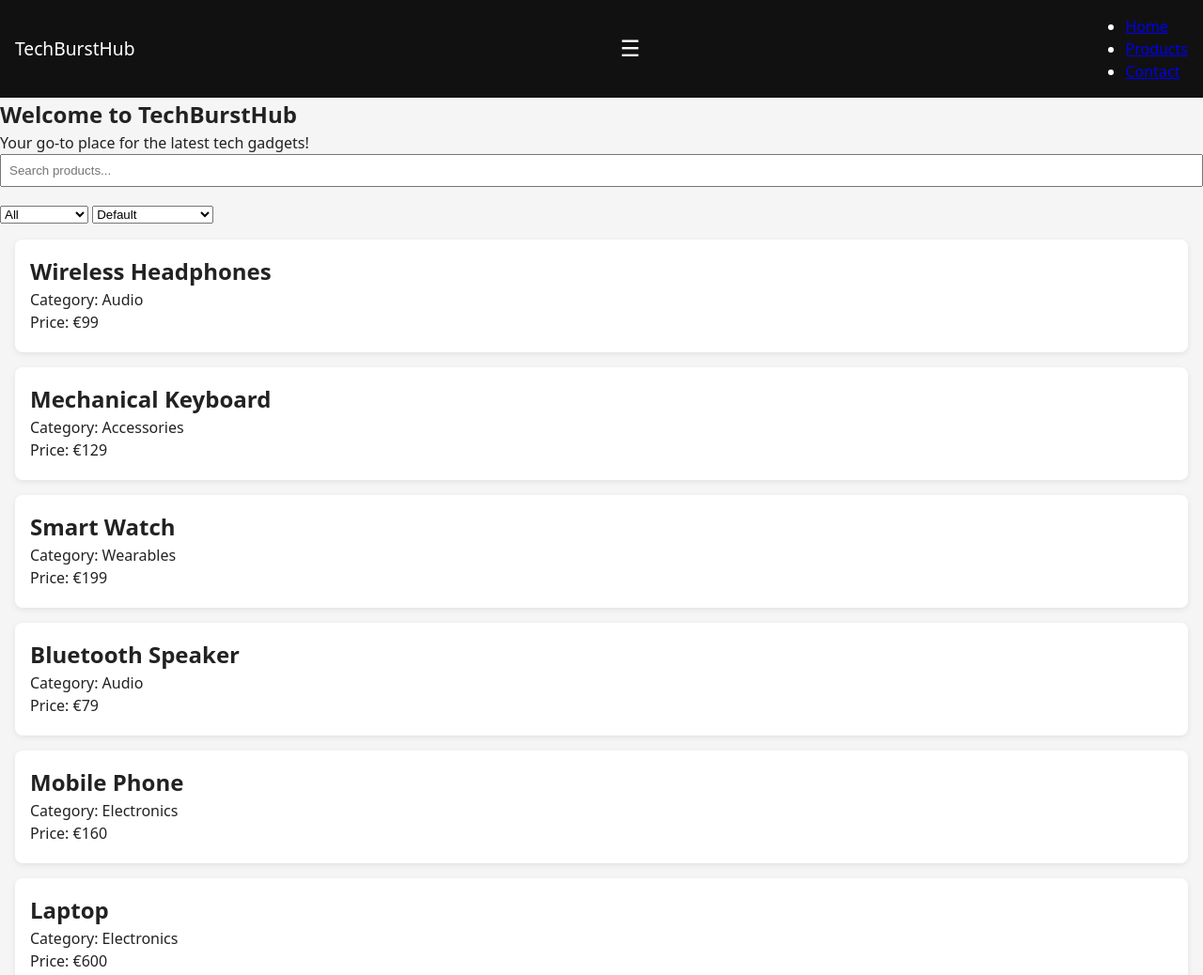
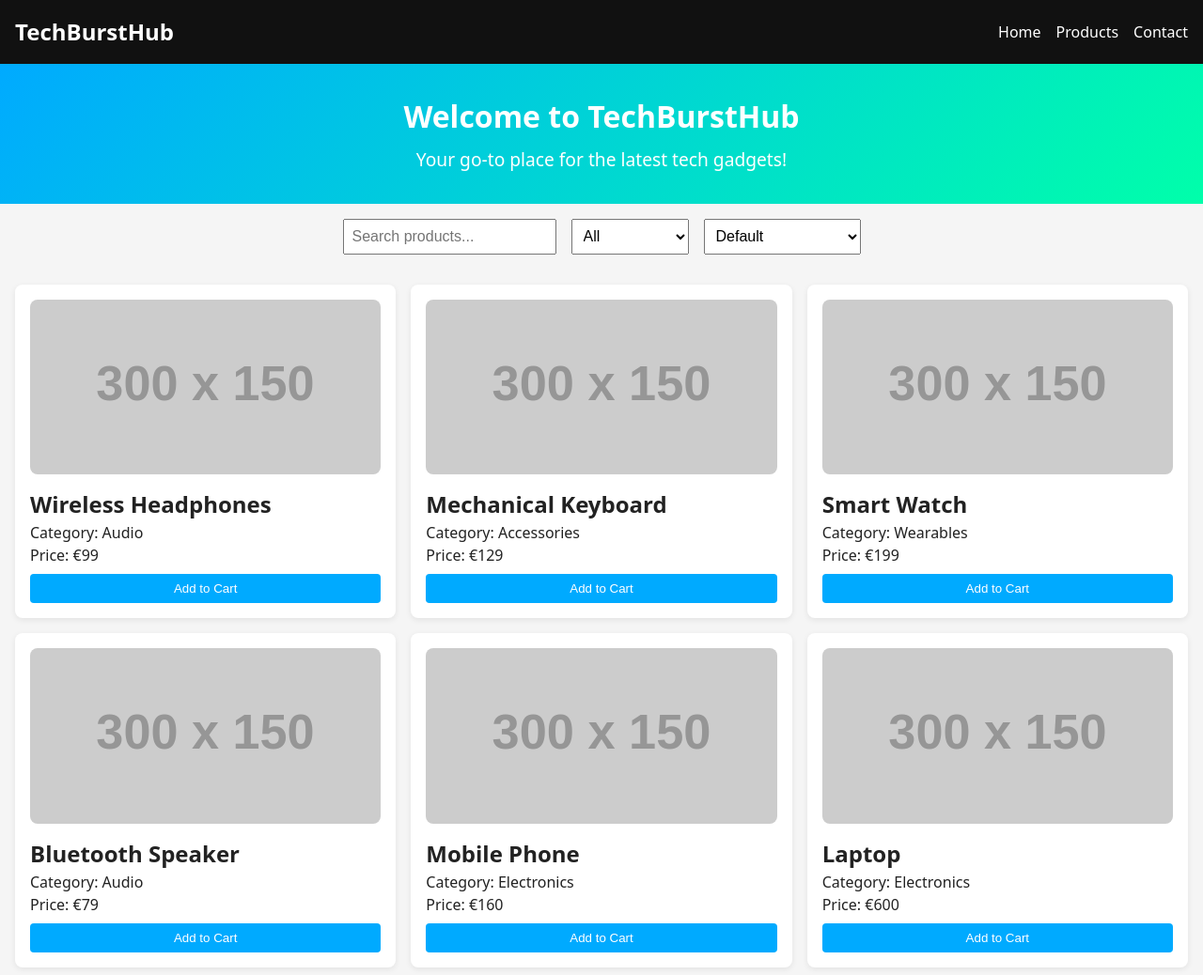
Before and after one commit to Ifo816/Frontend-Demo, a plain HTML site: page index.html in a window 1280 px wide. Shown: the top 1038 px of the page at 94% size. Drawn offline with Linux system fonts and the light colour scheme; placeholder pictures from the web are drawn by us.

Commit message:
Initial commit

```diff
--- a/script.js
+++ b/script.js
@@ -2,13 +2,13 @@
 // DATA
 // =======================
 const products = [
-  { id: 1, title: "Wireless Headphones", category: "Audio", price: 99 },
-  { id: 2, title: "Mechanical Keyboard", category: "Accessories", price: 129 },
-  { id: 3, title: "Smart Watch", category: "Wearables", price: 199 },
-  { id: 4, title: "Bluetooth Speaker", category: "Audio", price: 79 },
-  { id: 5, title: "Mobile Phone", category: "Electronics", price: 160 },
-  { id: 6, title: "Laptop", category: "Electronics", price: 600 },
-  { id: 7, title: "Mouse", category: "Accessories", price: 30 },
+  { id: 1, title: "Wireless Headphones", category: "Audio", price: 99, image: "https://via.placeholder.com/300x150?text=Headphones" },
+  { id: 2, title: "Mechanical Keyboard", category: "Accessories", price: 129, image: "https://via.placeholder.com/300x150?text=Keyboard" },
+  { id: 3, title: "Smart Watch", category: "Wearables", price: 199, image: "https://via.placeholder.com/300x150?text=Smart+Watch" },
+  { id: 4, title: "Bluetooth Speaker", category: "Audio", price: 79, image: "https://via.placeholder.com/300x150?text=Speaker" },
+  { id: 5, title: "Mobile Phone", category: "Electronics", price: 160, image: "https://via.placeholder.com/300x150?text=Phone" },
+  { id: 6, title: "Laptop", category: "Electronics", price: 600, image: "https://via.placeholder.com/300x150?text=Laptop" },
+  { id: 7, title: "Mouse", category: "Accessories", price: 30, image: "https://via.placeholder.com/300x150?text=Mouse" },
 ];
 
 // =======================
@@ -18,6 +18,15 @@ const productsContainer = document.querySelector(".products");
 const searchInput = document.getElementById("search");
 const categorySelect = document.getElementById("category");
 const sortSelect = document.getElementById("sort");
+const menuBtn = document.querySelector(".menu-btn");
+const navLinks = document.querySelector(".nav-links");
+
+// =======================
+// TOGGLE MOBILE MENU
+// =======================
+menuBtn.addEventListener("click", () => {
+  navLinks.classList.toggle("show");
+});
 
 // =======================
 // UI HELPERS
@@ -46,9 +55,11 @@ function renderProducts(productList) {
     card.className = "product-card";
 
     card.innerHTML = `
+      <img src="${product.image}" alt="${product.title}">
       <h2>${product.title}</h2>
       <p>Category: ${product.category}</p>
       <p>Price: €${product.price}</p>
+      <button>Add to Cart</button>
     `;
 
     productsContainer.appendChild(card);
@@ -89,11 +100,10 @@ function updateProducts() {
 }
 
 // =======================
-// LOAD PRODUCTS
+// INIT
 // =======================
 function loadProducts() {
   showLoading();
-
   setTimeout(() => {
     try {
       renderProducts(products);
@@ -103,14 +113,8 @@ function loadProducts() {
   }, 800);
 }
 
-// =======================
-// EVENT LISTENERS
-// =======================
 searchInput.addEventListener("input", updateProducts);
 categorySelect.addEventListener("change", updateProducts);
 sortSelect.addEventListener("change", updateProducts);
 
-// =======================
-// INIT
-// =======================
 loadProducts();
--- a/styles.css
+++ b/styles.css
@@ -1,73 +1,190 @@
-/*clean base*/
-
-*{
+/* ===== Base Reset ===== */
+* {
   margin: 0;
   padding: 0;
   box-sizing: border-box;
 }
 
-body{
+body {
   font-family: system-ui, sans-serif;
   background-color: #f5f5f5;
   color: #222;
   line-height: 1.5;
-
 }
 
-/*Navbar(Mobile First)*/
-
-.header{
+/* ===== Header / Navbar ===== */
+.header {
   background-color: #111;
-    color:white
+  color: white;
 }
 
-.nav{
+.nav {
   display: flex;
   justify-content: space-between;
   align-items: center;
   padding: 1rem;
 }
 
-.logo{
+.logo {
+  font-size: 1.5rem;
+  font-weight: bold;
+}
+
+.menu-btn {
+  font-size: 1.8rem;
+  background: none;
+  border: none;
+  color: white;
+  cursor: pointer;
+  display: none;
+}
+
+.nav-links {
+  list-style: none;
+  display: flex;
+  gap: 1rem;
+}
+
+.nav-links a {
+  text-decoration: none;
+  color: white;
+  transition: color 0.3s;
+}
+
+.nav-links a:hover {
+  color: #00aaff;
+}
+
+/* ===== Hero Section ===== */
+.hero {
+  text-align: center;
+  padding: 2rem 1rem;
+  background: linear-gradient(135deg, #00aaff, #00ffaa);
+  color: white;
+}
+
+.hero h1 {
+  font-size: 2rem;
+  margin-bottom: 0.5rem;
+}
+
+.hero p {
   font-size: 1.2rem;
 }
 
-.menu-btn{
-    font-size: 1.5rem;
-    background: none;
-    border: none;
-    color:white;
-    cursor: pointer;
+/* ===== Filters ===== */
+.filters {
+  display: flex;
+  flex-wrap: wrap;
+  gap: 1rem;
+  padding: 1rem;
+  justify-content: center;
 }
-/*Product Grid(Mobile First)*/
 
-.main{
+.filters input, .filters select {
+  padding: 0.5rem;
+  font-size: 1rem;
+}
+
+/* ===== Products Grid ===== */
+.main {
   padding: 1rem;
 }
 
-.products{
+.products {
   display: grid;
   grid-template-columns: 1fr;
   gap: 1rem;
 }
 
-.product-card{
+.product-card {
   background-color: white;
   padding: 1rem;
   border-radius: 8px;
-    min-height: 120px;
-    box-shadow:  0 2px 6px rgba(0, 0, 0, 0.08);
+  min-height: 180px;
+  box-shadow: 0 2px 6px rgba(0,0,0,0.08);
+  transition: transform 0.3s, box-shadow 0.3s;
 }
 
-.footer{
+.product-card:hover {
+  transform: scale(1.03);
+  box-shadow: 0 6px 15px rgba(0,0,0,0.2);
+}
+
+.product-card img {
+  width: 100%;
+  border-radius: 8px;
+  margin-bottom: 0.5rem;
+}
+
+.product-card button {
+  margin-top: 0.5rem;
+  padding: 0.5rem;
+  width: 100%;
+  background-color: #00aaff;
+  border: none;
+  color: white;
+  border-radius: 4px;
+  cursor: pointer;
+  transition: background 0.3s;
+}
+
+.product-card button:hover {
+  background-color: #0088cc;
+}
+
+/* ===== Footer ===== */
+.footer {
   text-align: center;
   padding: 1rem;
   font-size: 0.9rem;
   color: #666;
+  margin-top: 2rem;
 }
 
-#search{
+/* ===== Responsive ===== */
+@media (min-width: 600px) {
+  .products {
+    grid-template-columns: repeat(2, 1fr);
+  }
+}
+
+@media (min-width: 900px) {
+  .products {
+    grid-template-columns: repeat(3, 1fr);
+  }
+
+  .menu-btn {
+    display: none;
+  }
+
+  .nav-links {
+    display: flex !important;
+  }
+}
+
+@media (max-width: 600px) {
+  .menu-btn {
+    display: block;
+  }
+
+  .nav-links {
+    flex-direction: column;
+    display: none;
+    background-color: #111;
     width: 100%;
-    padding: 0.5rem;
-    margin-bottom: 1rem;
+    position: absolute;
+    top: 60px;
+    left: 0;
+    text-align: center;
+    gap: 0;
   }
+
+  .nav-links.show {
+    display: flex;
+  }
+
+  .nav-links li {
+    padding: 1rem 0;
+  }
+}
```
Lines whose indentation alone changed are shown as unchanged.
